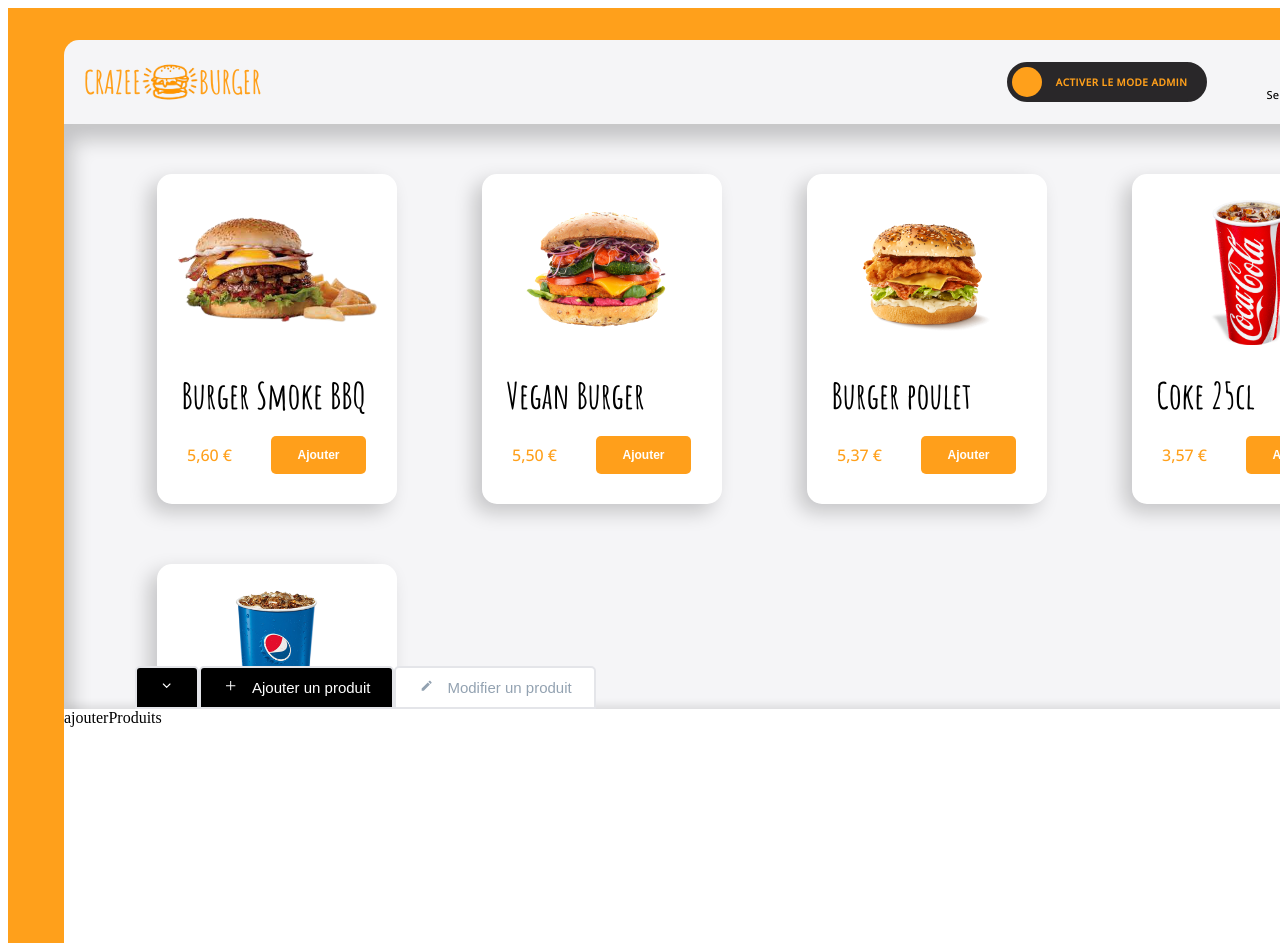
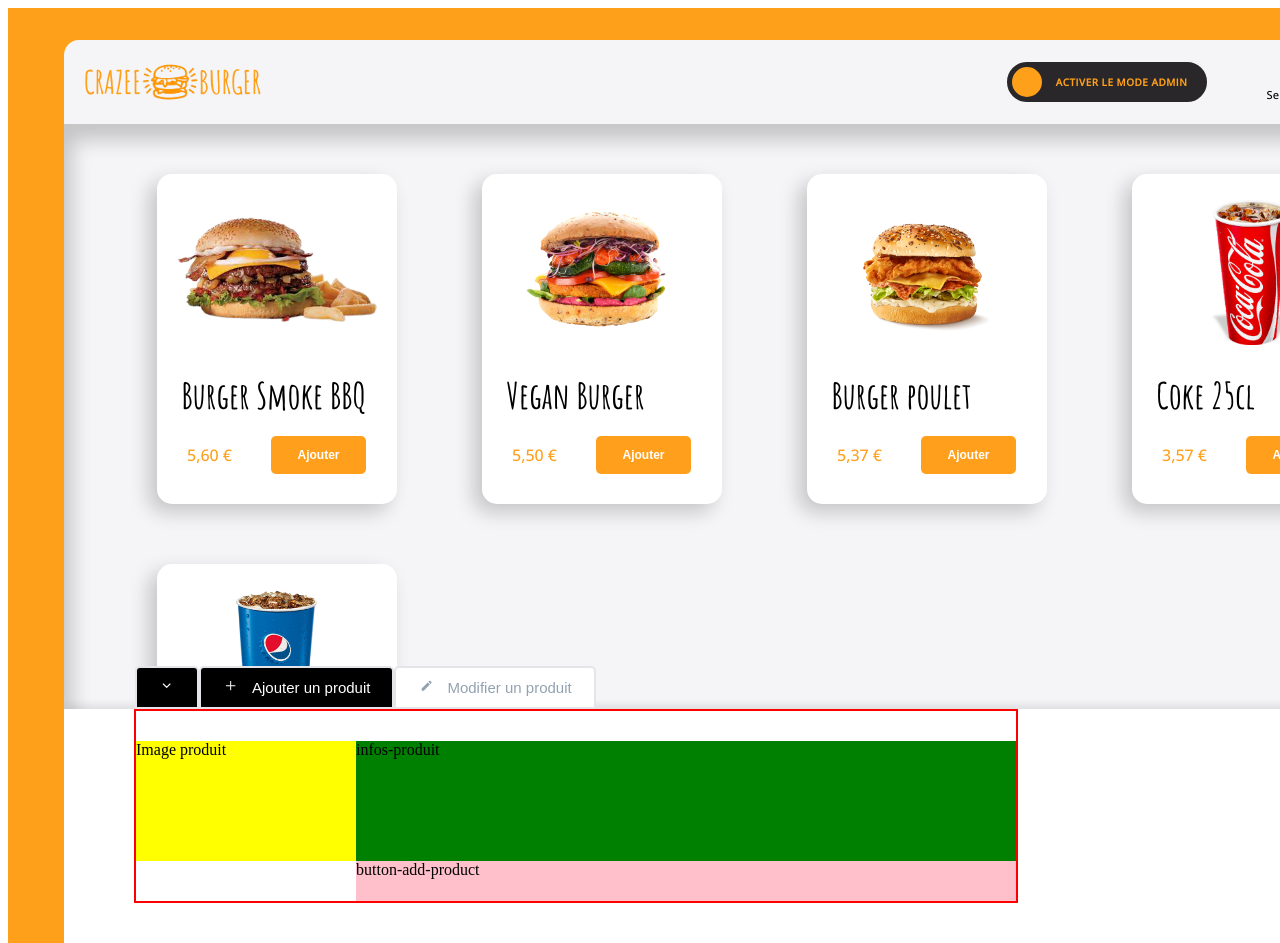
Before and after one commit to jauresmanouan/crasee-burger, a React (Vite) app: page /order/1 in a window 1280 px wide. Shown: the top 943 px of the page. Built offline with nearby package versions, Linux system fonts and the light colour scheme.

Commit message:
🚧 F08 : ADMIN > AdminPanel > Add layout for <AjouterProduits/>

```diff
--- a/src/components/pages/order/Main/Menu/Admin/AdminContent/AjouterProduits.jsx
+++ b/src/components/pages/order/Main/Menu/Admin/AdminContent/AjouterProduits.jsx
@@ -1,3 +1,36 @@
-export default function ajouterProduits() {
-  return <div>ajouterProduits</div>;
+import styled from "styled-components";
+
+export default function AjouterProduits() {
+  return (
+    <AjouterProduitsStyled>
+      <div className="image-produit">Image produit</div>
+      <div className="infos-produit">infos-produit</div>
+      <div className="button-add-product">button-add-product</div>
+    </AjouterProduitsStyled>
+  );
 }
+
+const AjouterProduitsStyled = styled.div`
+  border: 2px solid red;
+  width: 880px;
+  height: 160px;
+  margin-left: 70px;
+  padding-top: 30px;
+
+  display: grid;
+  grid-template-columns: 1fr 3fr;
+  grid-template-rows: repeat(4, 1fr);
+
+  .image-produit {
+    background-color: yellow;
+    grid-area: 1/1/4/2;
+  }
+  .infos-produit {
+    background-color: green;
+    grid-area: 1/2/-2/3
+  }
+  .button-add-product {
+    background-color: pink;
+    grid-area: 4/2/-1/-1;
+  }
+`;
```
